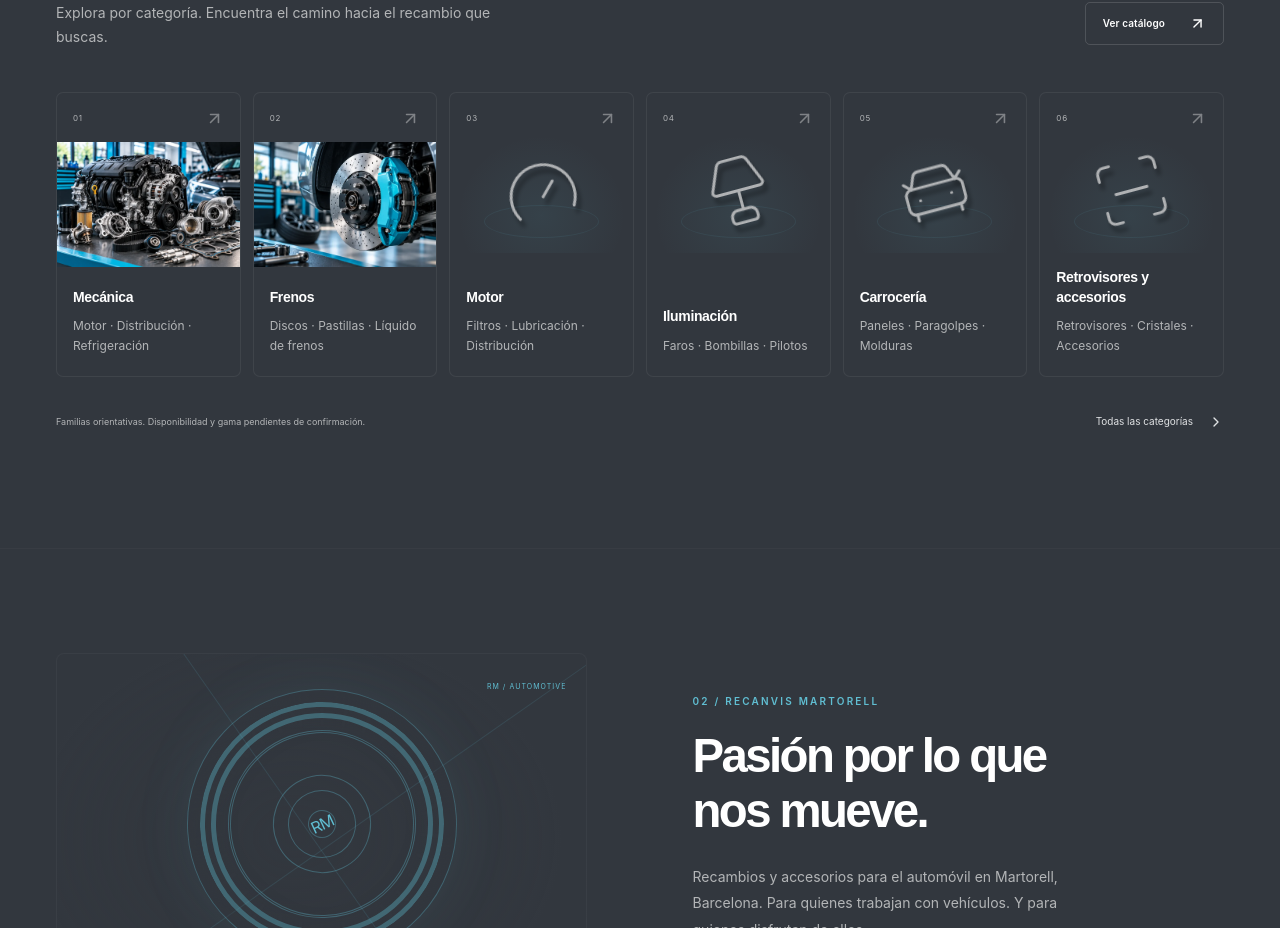
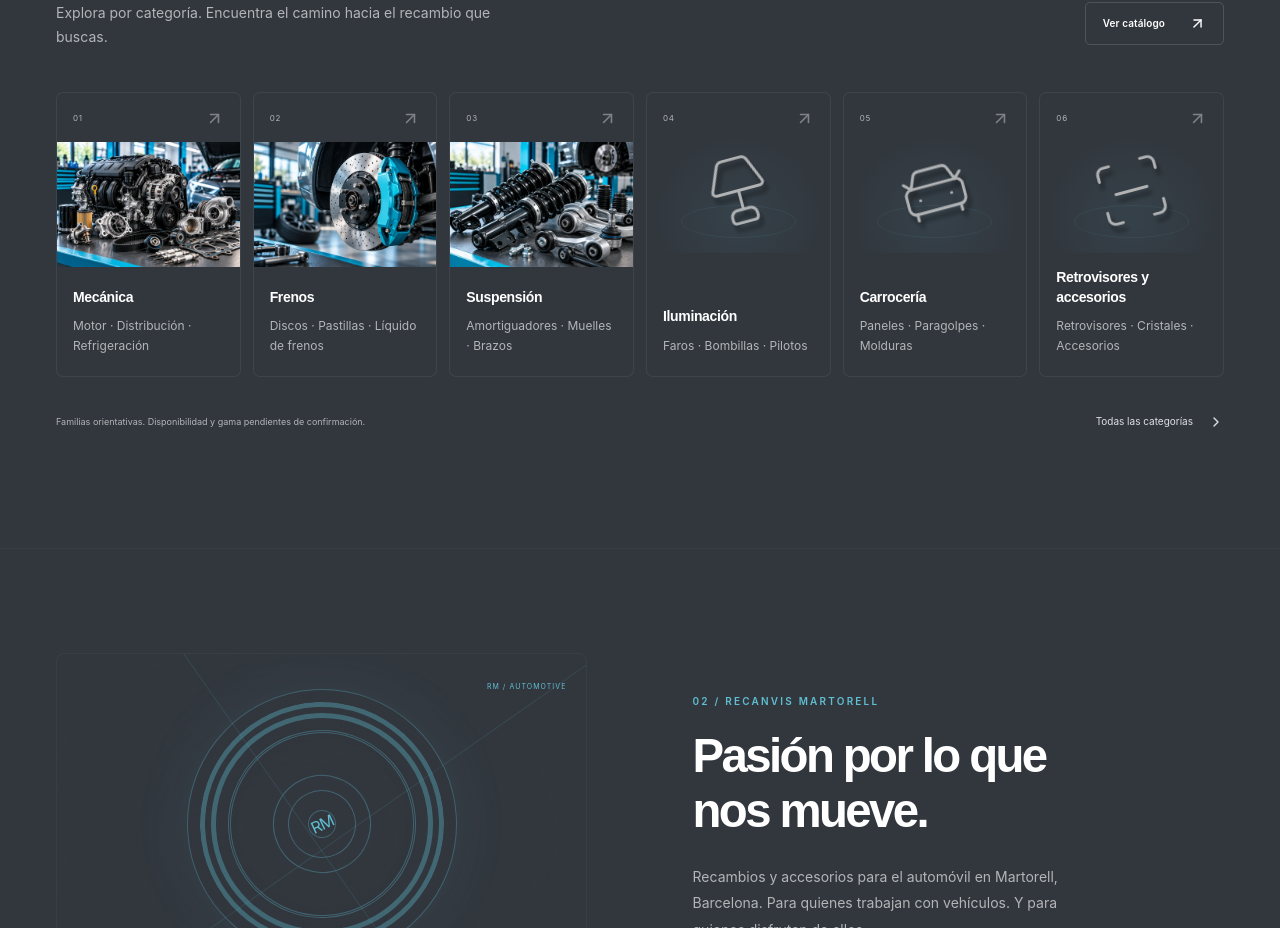
Before and after one commit to Rober-prog/re-motorsport, a React (Vite) app: page / in a window 1280 px wide. Shown: the part 1008-1936 px from the top of the page. Built offline with nearby package versions, Linux system fonts and the light colour scheme; a web font is replaced by a local one.

Commit message:
Colocar Suspension en la categoria 03 con la fotografia aportada

```diff
--- a/src/data/categories.ts
+++ b/src/data/categories.ts
@@ -75,7 +75,7 @@ export const categories: Category[] = [
     ['Filtres', 'Lubricació', 'Distribució'],
     'engine',
     'mechanics',
-    3,
+    7,
   ),
   entry(
     'iluminacion',
@@ -123,7 +123,8 @@ export const categories: Category[] = [
     ['Amortidors', 'Molles', 'Braços'],
     'spring',
     'mechanics',
-    7,
+    3,
+    '/images/categories/suspension.webp',
   ),
   entry(
     'sistema-electrico',
```
Also changed, not shown: public/images/categories/suspension.webp (added), 2 other files (tests, documents, lock files or other folders).
